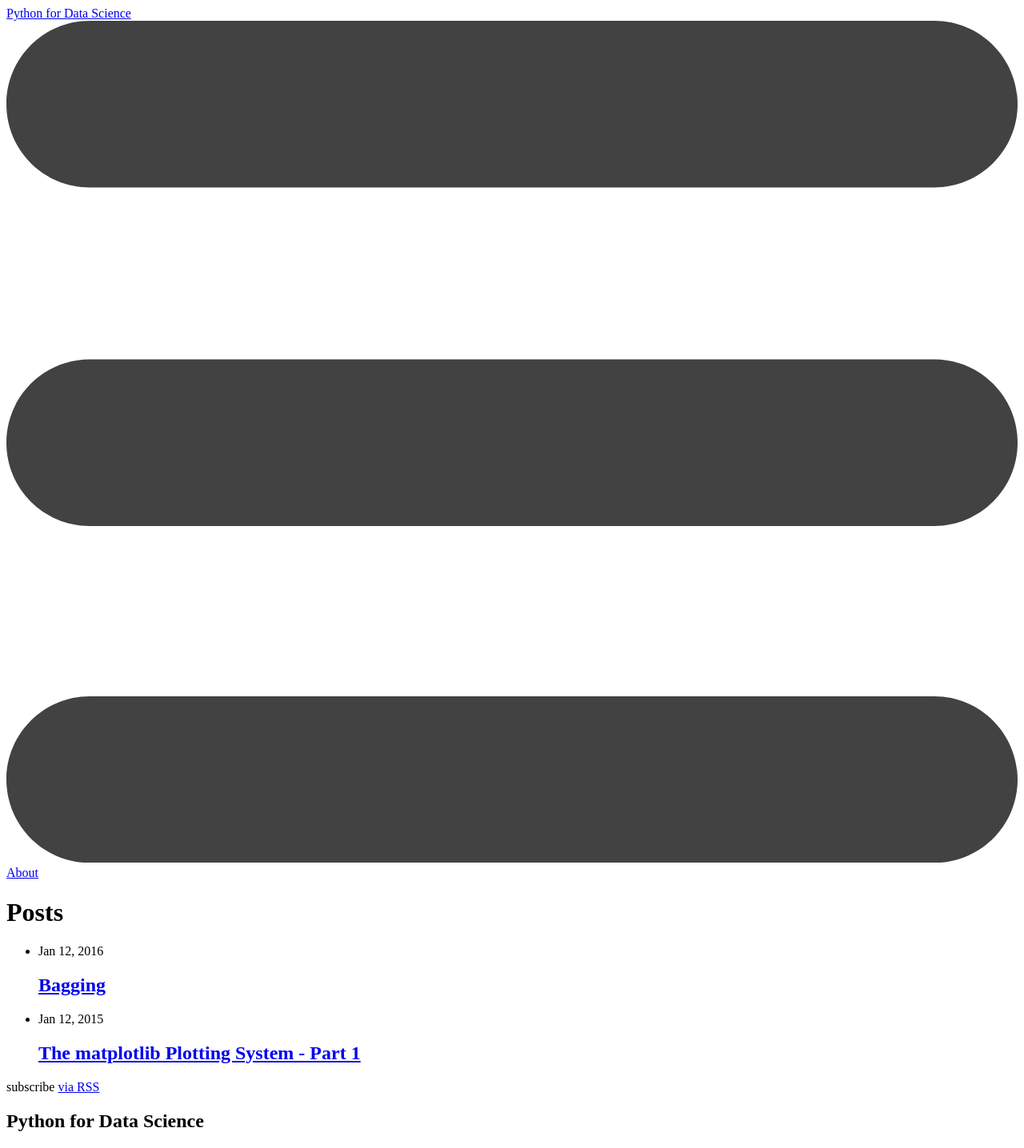
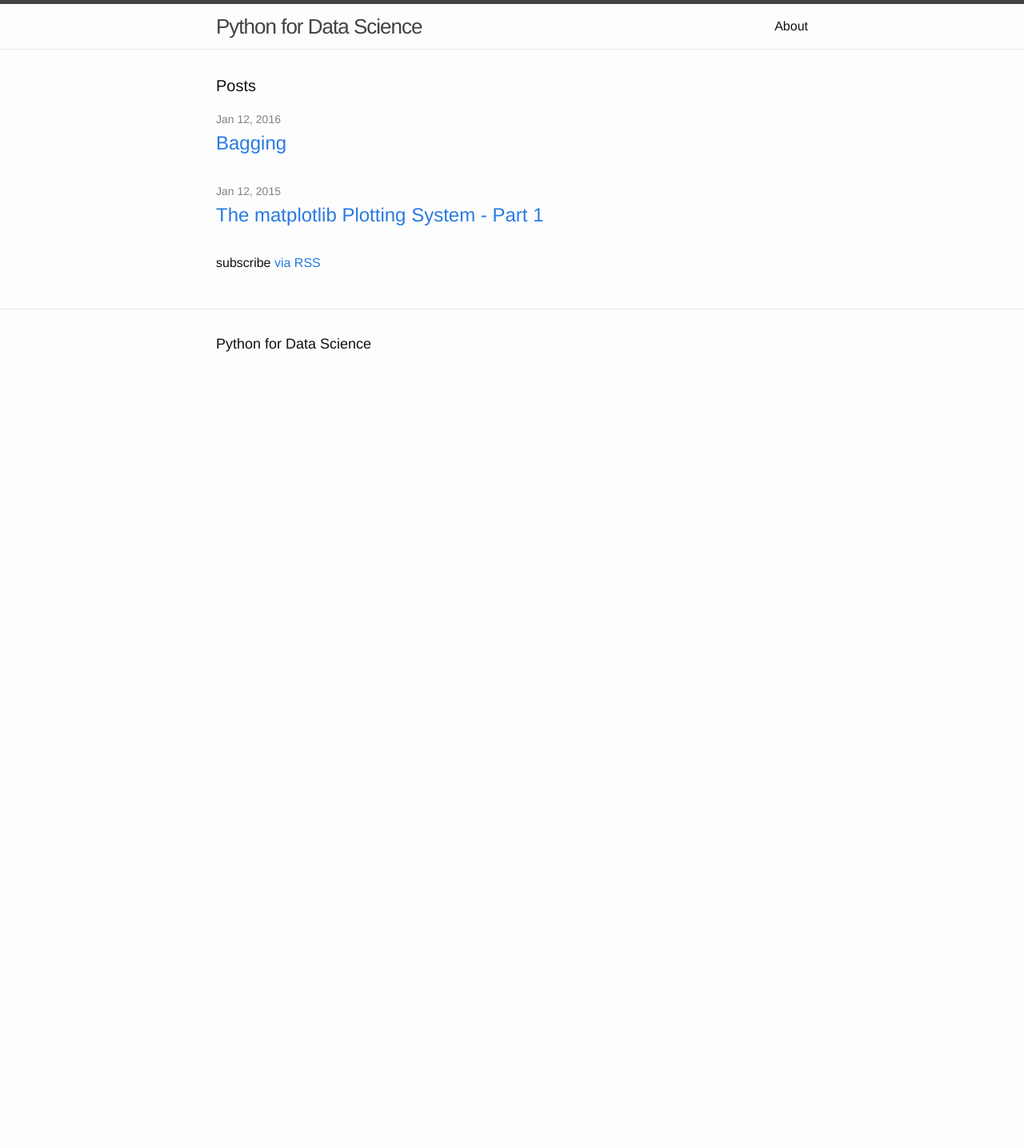
Before and after one commit to jeremycg/pythoncourse, a Jekyll site: the page built from index.html, in a window 1280 px wide. Shown: the whole page at 80% size. Built offline with Jekyll 4.4.1, drawn with Linux system fonts in a browser that asks for light colours; after the commit the page ends 900 px from its top, so only the background shows below that.

```diff
--- a/_config.yml
+++ b/_config.yml
@@ -9,7 +9,7 @@
 title: Python for Data Science
 email: jeremycgray@gmail.com
 description: A website to house content for the Python for Data Science course taught by Jeremy Gray
-baseurl: "pythoncourse" # the subpath of your site, e.g. /blog
+baseurl: "/pythoncourse" # the subpath of your site, e.g. /blog
 url: "http://jeremy.kiwi.nz/pythoncourse" # the base hostname & protocol for your site
 twitter_username:
 github_username:
```
